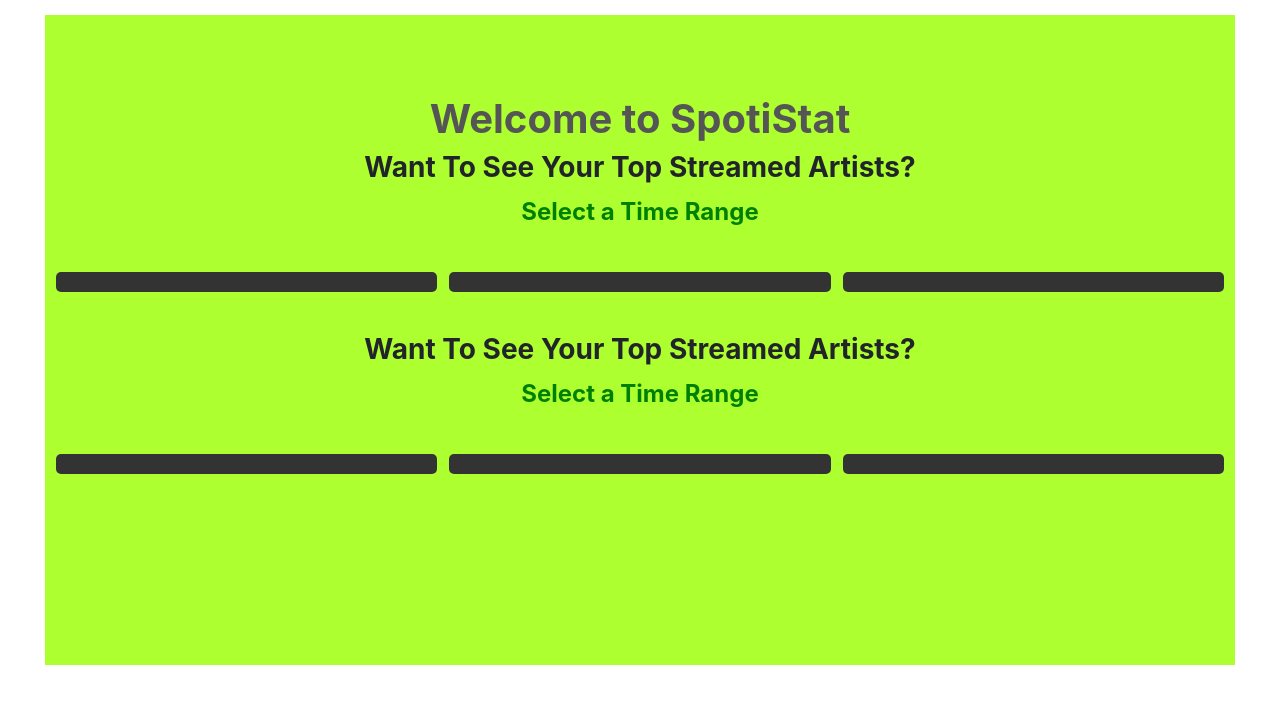
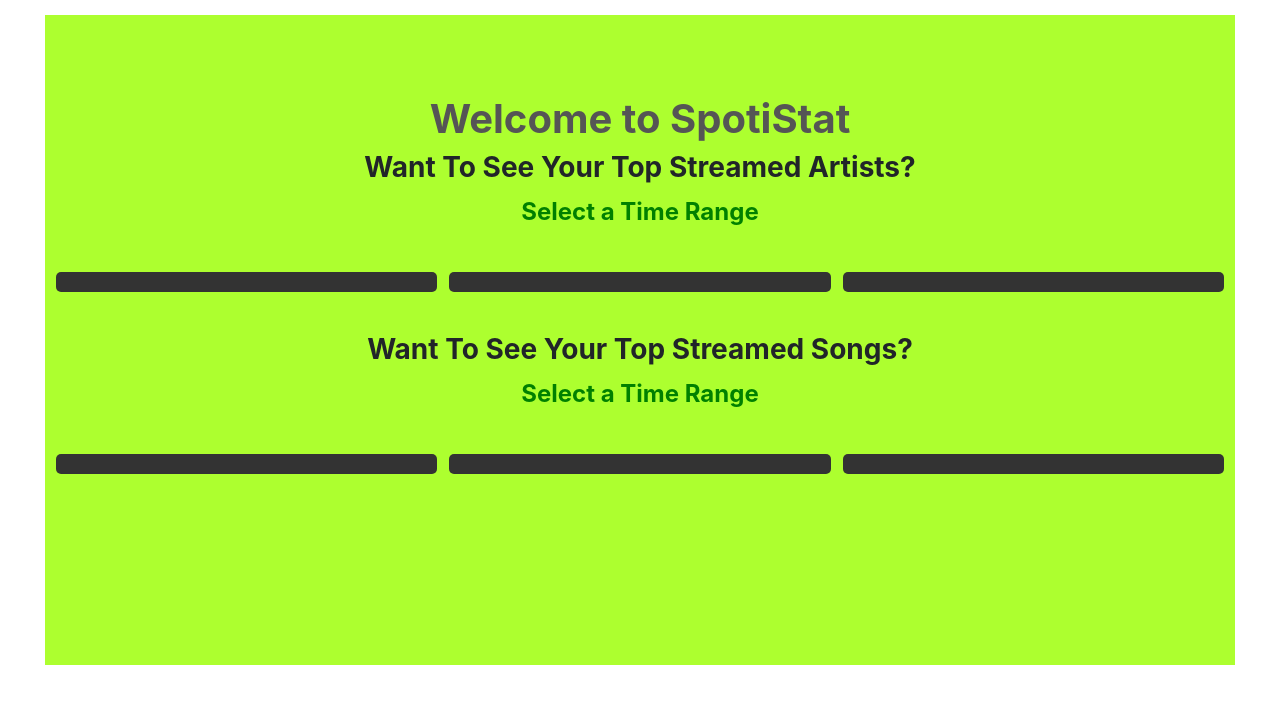
Before and after one commit to MatthewCurtis4/myapp, a React (Create React App) app in the folder client/: page /InfoPage in a window 1280 px wide. Shown: the top 704 px of the page. Built offline with nearby package versions, Linux system fonts and the light colour scheme; what spotify-web-api-js would draw is missing.

Commit message:
Changed titling of top songs on page

```diff
--- a/client/src/components/GetInfo.jsx
+++ b/client/src/components/GetInfo.jsx
@@ -189,7 +189,7 @@
 
       <div id="TopArtists"></div>
 
-      <h3><b>Want To See Your Top Streamed Artists?</b></h3>
+      <h3><b>Want To See Your Top Streamed Songs?</b></h3>
   <h4><b>Select a Time Range</b></h4>
   <div className="row">
           <div className="col">
```
